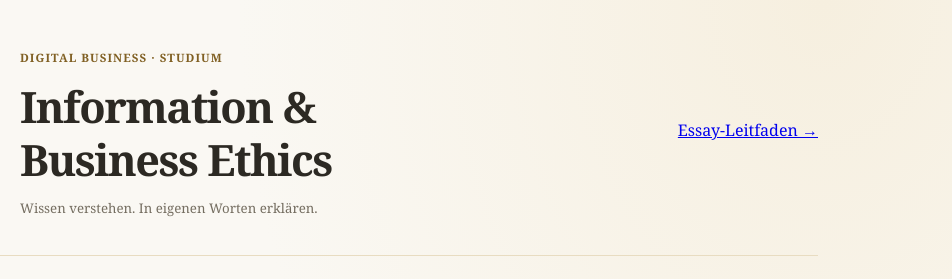
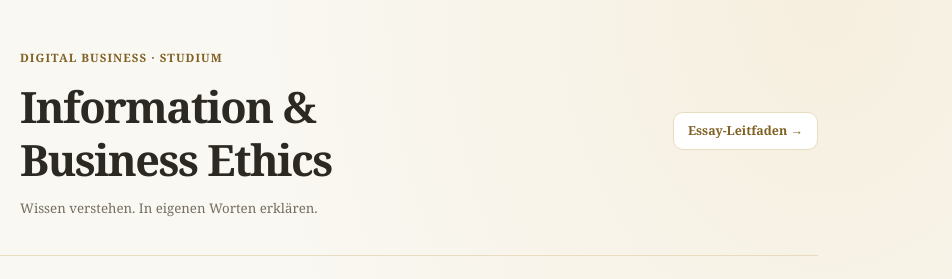
Before and after one commit to simon-lost-in-cache/ethik-lerntrainer, a plain HTML site: page index.html in a window 1280 px wide. Shown: the top 279 px of the page, 328-1280 px from the left. Drawn offline with Linux system fonts and the light colour scheme.

Commit message:
Add files via upload

```diff
--- a/style.css
+++ b/style.css
@@ -26,3 +26,43 @@ footer a{color:var(--gold-dark);text-decoration:underline;text-underline-offset:
   .site-header { flex-wrap: wrap; gap: 14px; }
   .header-nav { margin-left: auto; }
 }
+
+/* Essay navigation – supports both previously used HTML class names. */
+.essay-header-link,
+.header-nav-link {
+  display: inline-flex;
+  align-items: center;
+  justify-content: center;
+  gap: 5px;
+  flex-shrink: 0;
+  border: 1px solid #e8dcc1;
+  border-radius: 10px;
+  background: #fff;
+  padding: 9px 14px;
+  color: #806023;
+  font-family: Georgia, 'Times New Roman', serif;
+  font-size: .78rem;
+  font-weight: 700;
+  line-height: 1.5;
+  text-decoration: none;
+  white-space: nowrap;
+  box-shadow: none;
+  transition: background-color .15s ease, border-color .15s ease;
+}
+.essay-header-link:hover,
+.header-nav-link:hover {
+  background: #f5eddb;
+  border-color: #ad8638;
+  color: #806023;
+  text-decoration: none;
+  transform: none;
+}
+.essay-header-link:focus-visible,
+.header-nav-link:focus-visible {
+  outline: 3px solid #c9a658;
+  outline-offset: 3px;
+}
+@media (max-width: 740px) {
+  .site-header { flex-wrap: wrap; gap: 14px; }
+  .essay-header-link, .header-nav-link { margin-left: auto; }
+}
```
